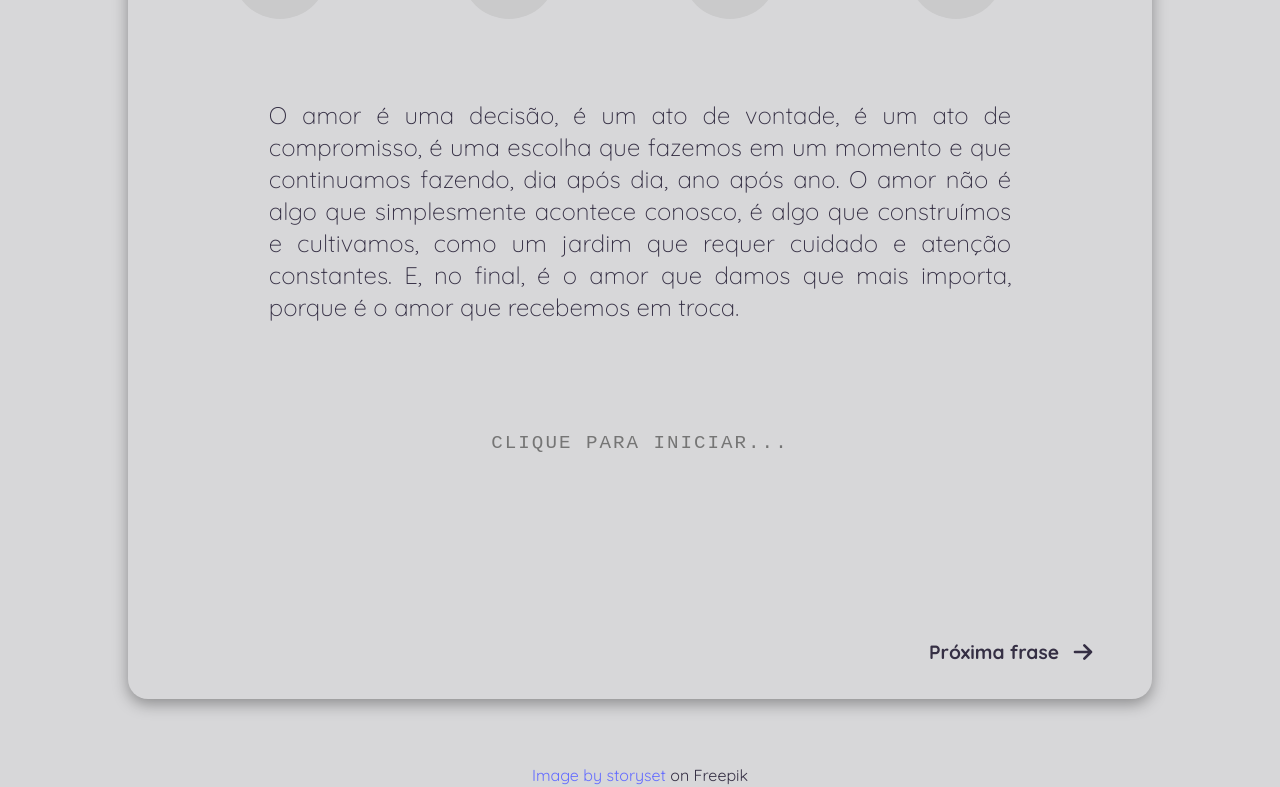
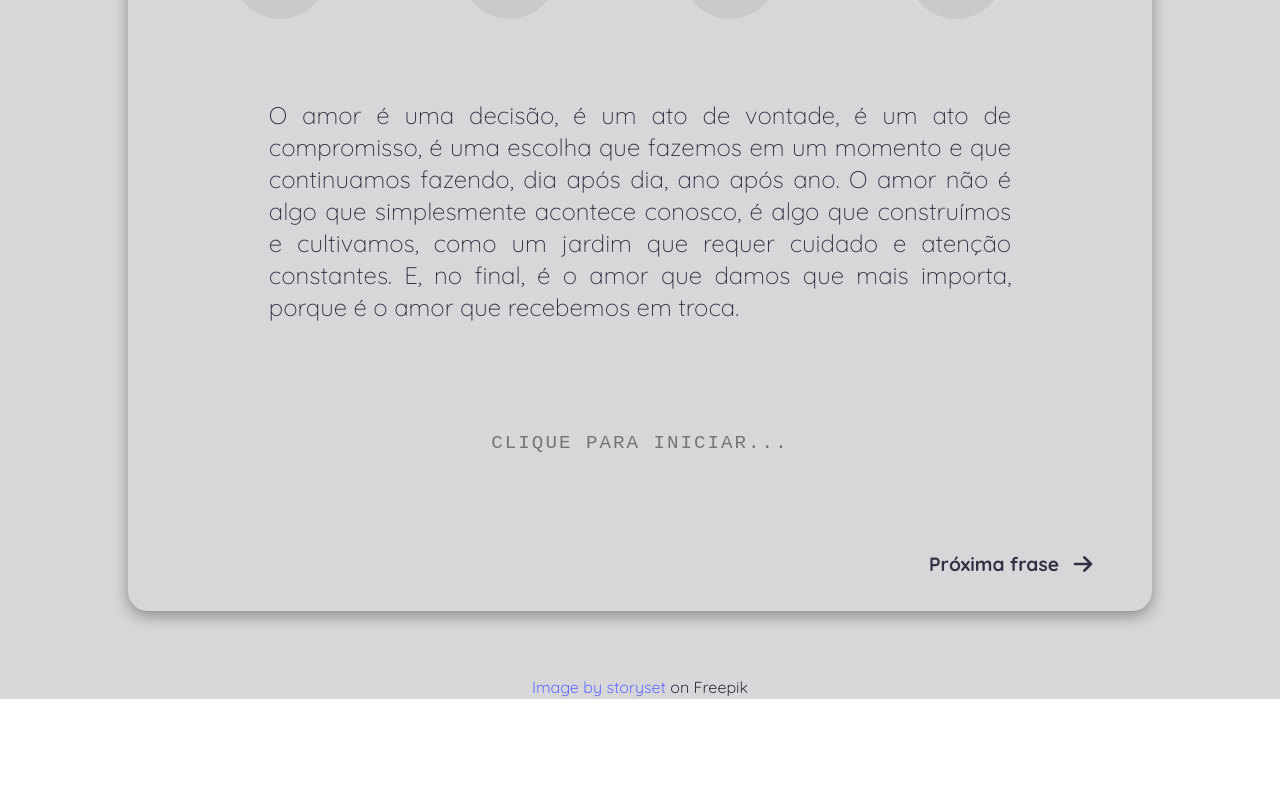
Before and after one commit to igorfig/quicktyping-challenge-app, a React (Vite) app: page / in a window 1280 px wide. Shown: the part 779-1566 px from the top of the page. After the commit the page ends 1478 px from the top, so only its background shows below. Built offline with nearby package versions, Linux system fonts and the light colour scheme.

Commit message:
updated to auto resize

```diff
--- a/src/components/Typing/styles.js
+++ b/src/components/Typing/styles.js
@@ -143,12 +143,11 @@ export const TypingField = styled.textarea`
 	letter-spacing: .125rem;
 	line-height: 2rem;
 	width: 80%;
-	min-height: 200px;
 	word-wrap: break-word;
 	word-break: break-word;
 	resize: none;
 	text-align: center;
-	overflow: visible;
+	overflow: hidden;
 	color: ${({ theme }) => theme.textColor};
 	color: ${({ error, theme }) => error && theme.error};
 
```
